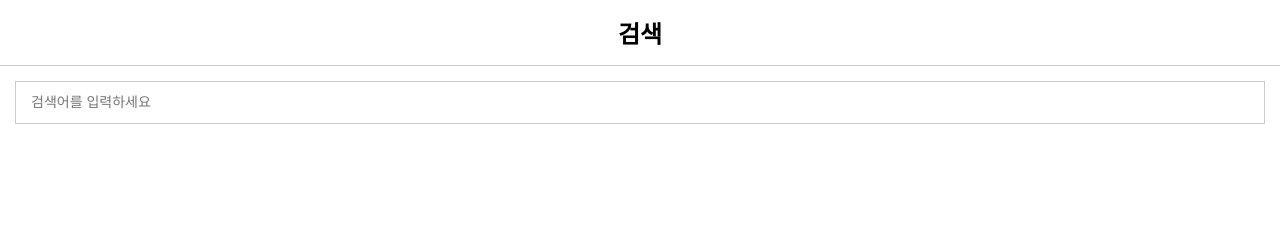
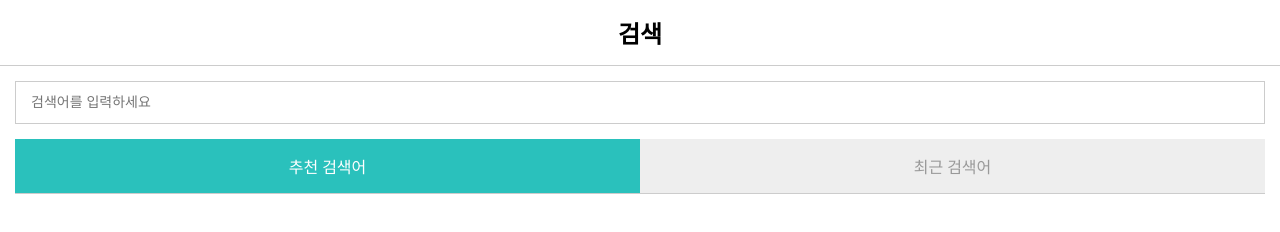
Before and after one commit to i-mnam/vanilla-vue, a plain HTML site: page 2-vue/index.html in a window 1280 px wide. Drawn offline with nearby package versions, Linux system fonts and the light colour scheme.

Commit message:
ch111.1 탭

```diff
--- a/2-vue/index.html
+++ b/2-vue/index.html
@@ -33,6 +33,13 @@
                     {{query}} 검색어로 찾을 수 없습니다.
                 </div>
             </div>
+            <div v-else>
+                <ul class="tabs">
+                    <li v-for="tab in tabs" v-bind:class="{active: tab === selectedTab}">
+                        {{tab}}
+                    </li>
+                </ul>
+            </div>
         </div>
     </div>
     <!-- <script src="https://unpkg.com/vue@next"></script> -->
--- a/2-vue/js/app.js
+++ b/2-vue/js/app.js
@@ -1,23 +1,16 @@
+import SearchModel from './models/SearchModel.js';
 
-// https://unpkg.com/vue@next >> v3.0.11로 추정
-// const FirstTest = {
-//     data() {
-//         return { msg: 'hello world' }
-//     }
-// }
-
-// Vue.createApp(FirstTest).mount('#app');
-
-// https://unpkg.com/vue >> v2.x 로 추정
-
-import SearchModel from './models/SearchModel.js';
-// vue instance 생성
 new Vue({
     el: '#app',//vue ins가 html에 어느 부분에 mount 될 건지 정하는 것
     data: {
         query: '',
         searchResult: [], // 검색결과 초기화
         submitted: false,
+        tabs: ['추천 검색어', '최근 검색어'],
+    },
+    created() {
+        console.log('created()');// vue ins가 생성될 때, 호출되는 라이프사이클에 따라 호출되는 함수
+        this.selectedTab = this.tabs[0];
     },
     methods: {
         onSubmit(e) {
@@ -26,9 +19,7 @@ new Vue({
         },
         onReset() {
             console.log('onReset()');
-            this.query = '';
-            // this : Vue Ins를 의미, query : Vue Ins's data.query를 의미함.
-            // todo 검색결과를 숨길 예정.
+            this.query = '';// this : Vue Ins를 의미, query : Vue Ins's data.query를 의미함.
             this.submitted = false;
             this.searchResult = [];
         },
@@ -40,7 +31,6 @@ new Vue({
         },
         search() {
             SearchModel.list().then(data => {
-                // console.log('search() data = ', data);
                 this.submitted = true;
                 this.searchResult = data;
             });
```
Also changed, not shown: 1-vanilla/js/mvvm-test.js (+7 -2 lines).
